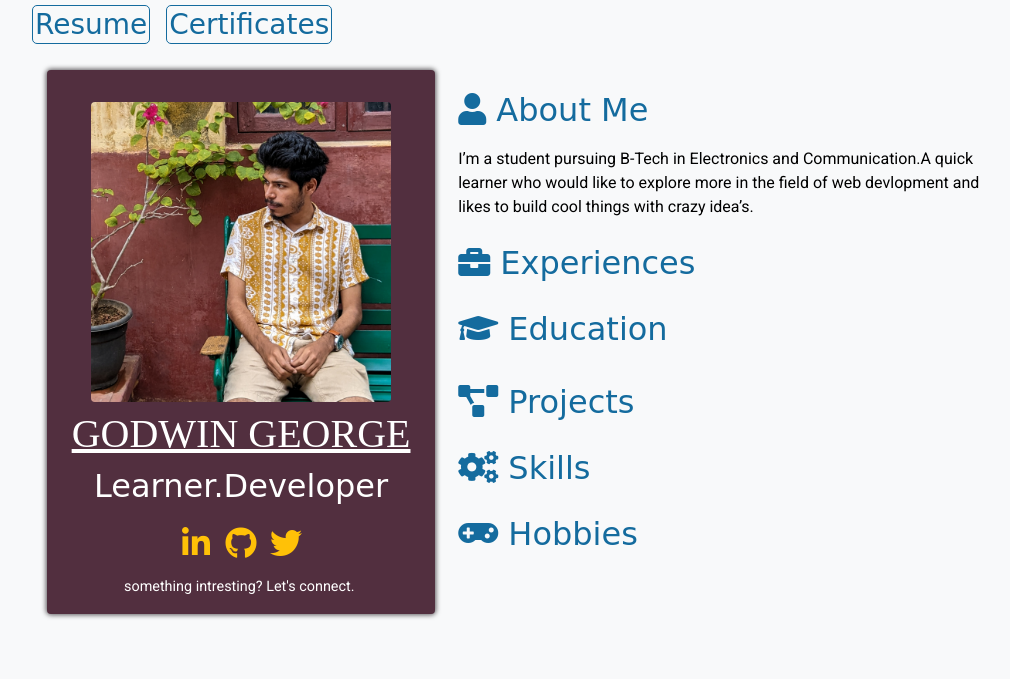
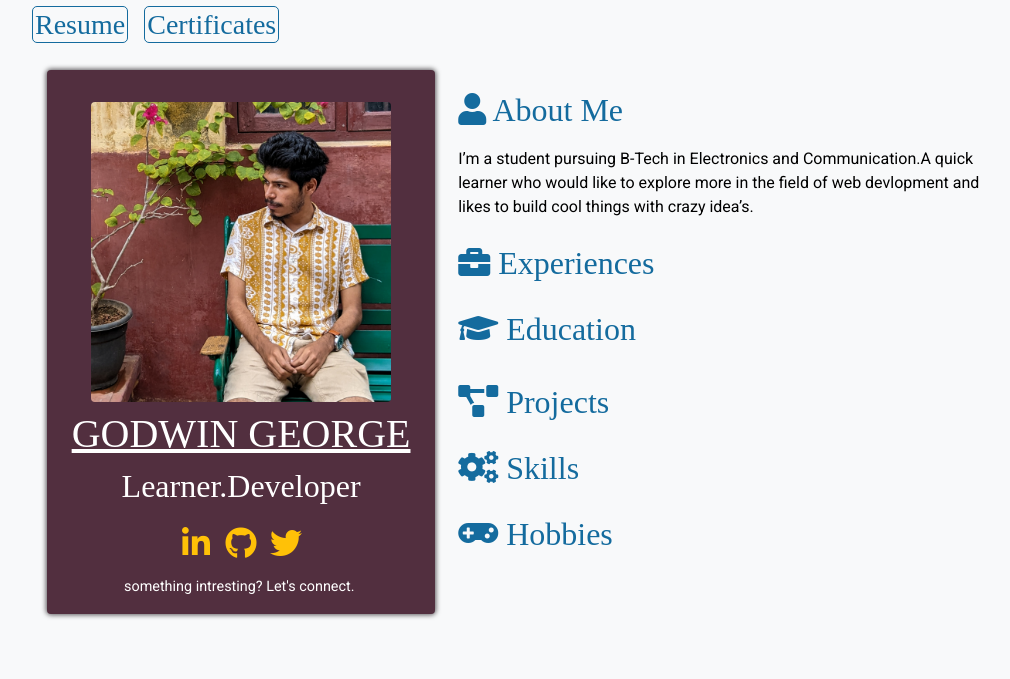
Before and after one commit to godwin0805/godwin0805.github.io, a plain HTML site: page index.html in a window 1280 px wide. Shown: the whole page, without its empty margins (116-1126 px from the left). Drawn offline with Linux system fonts and the light colour scheme; some icons are missing.

Commit message:
Update aafu.css

```diff
--- a/css/aafu.css
+++ b/css/aafu.css
@@ -67,12 +67,12 @@ dt {
   font-weight: 400;
 }
 h1 {text-decoration: underline; font-family: 'Times New Roman', Times, serif;}
-h2 {line-height: 1.8; font-family: "Apple Chancery", cursive ;}
-h3 {font-family: "Apple Chancery", cursive ;}
-h4 {font-family: "Apple Chancery", cursive ;}
-h5 {font-family: "Apple Chancery", cursive ;}
+h2 {line-height: 1.8; font-family: "Apple Chancery" ;}
+h3 {font-family: "Apple Chancery" ;}
+h4 {font-family: "Apple Chancery" ;}
+h5 {font-family: "Apple Chancery" ;}
 h6 {
-  font-family: "Apple Chancery", cursive ;
+  font-family: "Apple Chancery" ;
 }
 a,
 a:hover,
```
